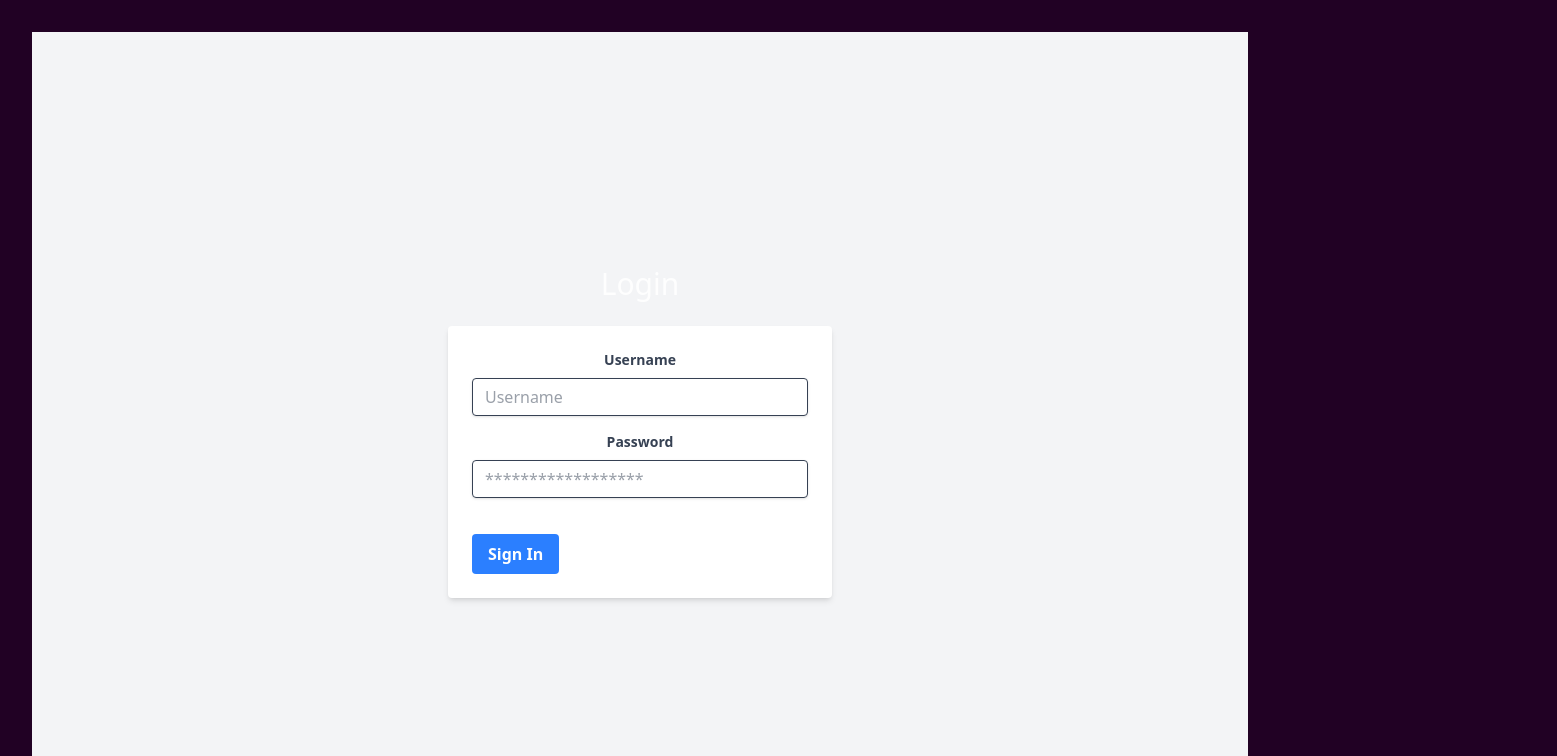
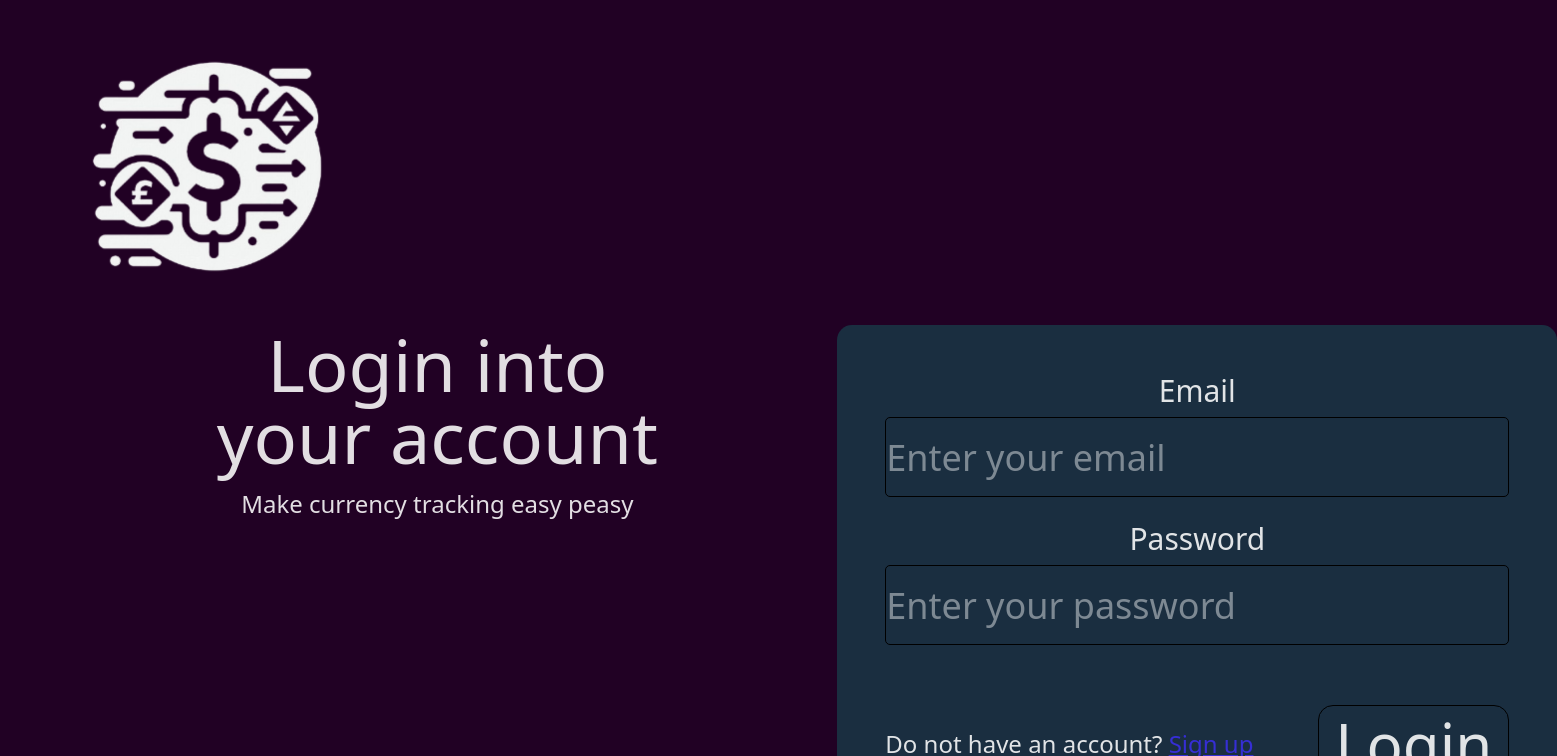
Before and after one commit to RobertasVasiliauskas/PUI, a React (Vite) app in the folder my-app/: page /login in a window 1280 px wide. Shown: the top 756 px of the page, 1557 px wide, since content can reach past the window. Built offline with nearby package versions, Linux system fonts and the light colour scheme.

Commit message:
Login and register screens completed

```diff
--- /dev/null
+++ b/my-app/src/Components/Auth/Form_field.jsx
@@ -0,0 +1,15 @@
+export default function Form_field({ label, type }) {
+    return (
+        <div>
+            <label className={"text-3xl"}>
+                {label}
+            </label>
+            <input
+                name={label.toLowerCase()}
+                type={type}
+                className={"block mt-2 border-solid border-1 border-black rounded-[5px] w-full h-[5rem] text-4xl"}
+                placeholder={`Enter your ${label.toLowerCase()}`}
+            />
+        </div>
+    );
+}
--- a/my-app/src/Components/Auth/Login.jsx
+++ b/my-app/src/Components/Auth/Login.jsx
@@ -1,4 +1,7 @@
 import { useNavigate } from "react-router-dom";
+import logo from "../../assets/logo.svg";
+import Form_field from "./Form_field.jsx";
+import Button from "../Button.jsx";
 
 export default function Login() {
     const navigate = useNavigate();
@@ -7,42 +10,37 @@ export default function Login() {
         navigate('/');
     };
 
+    const handleSignUpClick = () => {
+        navigate('/register');
+    };
+
     return (
-        <div className="flex flex-col items-center justify-center min-h-screen bg-gray-100">
-            <h2 className="text-3xl mb-6">Login</h2>
-            <form className="bg-white p-6 rounded shadow-md w-full max-w-sm">
-                <div className="mb-4">
-                    <label className="block text-gray-700 text-sm font-bold mb-2" htmlFor="username">
-                        Username
-                    </label>
-                    <input
-                        className="shadow appearance-none border rounded w-full py-2 px-3 text-gray-700 leading-tight focus:outline-none focus:shadow-outline"
-                        id="username"
-                        type="text"
-                        placeholder="Username"
+        <div className="grid grid-cols-3 grid-rows-3 h-[32rem] w-full min-h-screen items-center">
+
+            <a href="/" className="m-[1rem]">
+                <img src={logo} alt="logo" className="invert-100 w-83" />
+            </a>
+
+            <div className="col-start-1 row-start-2 col-span-2 flex flex-col justify-center m-22">
+                <p className="text-7xl">Login into</p>
+                <p className="text-7xl">your account</p>
+                <p className="text-2xl py-4">Make currency tracking easy peasy</p>
+            </div>
+
+            <div className={"bg-[#1A2E40] col-start-2 row-start-2 col-span-2 row-span-2 rounded-[15px] h-[30rem] w-[45rem] m-[25rem] p-[3rem]"}>
+                <Form_field type="text" label="Email" />
+                <br/>
+                <Form_field type="password" label="Password" />
+
+                <div className={"flex items-center justify-between my-15 "}>
+                    <p className="text-2xl">Do not have an account? <a className={"text-[#362ED4] underline"} onClick={handleSignUpClick}> Sign up </a> </p>
+                    <Button
+                        onClick={handleSignUpClick}
+                        text={"Login"}
+                        className="text-6xl text-primary px-4 py-2 rounded-[15px] border-solid border-1 border-black"
                     />
                 </div>
-                <div className="mb-6">
-                    <label className="block text-gray-700 text-sm font-bold mb-2" htmlFor="password">
-                        Password
-                    </label>
-                    <input
-                        className="shadow appearance-none border rounded w-full py-2 px-3 text-gray-700 mb-3 leading-tight focus:outline-none focus:shadow-outline"
-                        id="password"
-                        type="password"
-                        placeholder="******************"
-                    />
-                </div>
-                <div className="flex items-center justify-between">
-                    <button
-                        className="bg-blue-500 hover:bg-blue-700 text-white font-bold py-2 px-4 rounded focus:outline-none focus:shadow-outline"
-                        type="button"
-                        onClick={handleSignInClick}
-                    >
-                        Sign In
-                    </button>
-                </div>
-            </form>
+            </div>
         </div>
     );
 }
--- a/my-app/src/Components/Auth/Register.jsx
+++ b/my-app/src/Components/Auth/Register.jsx
@@ -1,7 +1,52 @@
-export default function Register(){
+import { useNavigate } from "react-router-dom";
+import logo from "../../assets/logo.svg";
+import Form_field from "./Form_field.jsx";
+import Button from "../Button.jsx";
+
+export default function Register() {
+    const navigate = useNavigate();
+
+    const handleSignInClick = () => {
+        navigate('/login');
+    };
+
+    const handleSignUpClick = () => {
+        navigate('/');
+    };
+
     return (
-        <>
+        <div className="grid grid-cols-3 grid-rows-3 h-screen w-screen overflow-hidden items-center">
+            <a href="/" className="m-[1rem]">
+                <img src={logo} alt="logo" className="invert-100 w-83" />
+            </a>
 
-        </>
+            <div className="col-start-1 row-start-2 col-span-2 flex flex-col justify-center m-22">
+                <p className="text-7xl">Login into</p>
+                <p className="text-7xl">your account</p>
+                <p className="text-2xl py-4">Make currency tracking easy peasy</p>
+            </div>
+
+            <div className="bg-[#1A2E40] col-start-2 row-start-2 col-span-2 row-span-2 rounded-[15px] h-[40rem] w-[45rem] p-[3rem] relative top-[-5rem] left-[25rem]">
+                <Form_field type="text" label="Username" />
+                <br />
+                <Form_field type="text" label="Email" />
+                <br />
+                <Form_field type="password" label="Password" />
+
+                <div className="flex items-center justify-between my-15">
+                    <p className="text-2xl">
+                        Already have an account?
+                        <a className="text-[#362ED4] underline ml-2" onClick={handleSignInClick}>
+                            Sign in
+                        </a>
+                    </p>
+                    <Button
+                        onClick={handleSignUpClick}
+                        text={"Register"}
+                        className="text-6xl text-primary px-4 py-2 rounded-[15px] border-solid border-1 border-black"
+                    />
+                </div>
+            </div>
+        </div>
     );
 }
```
